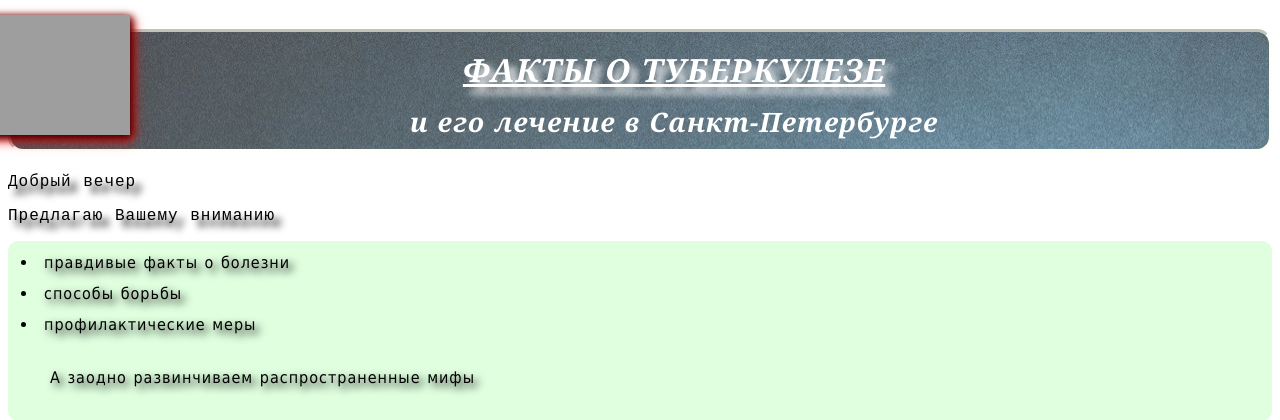
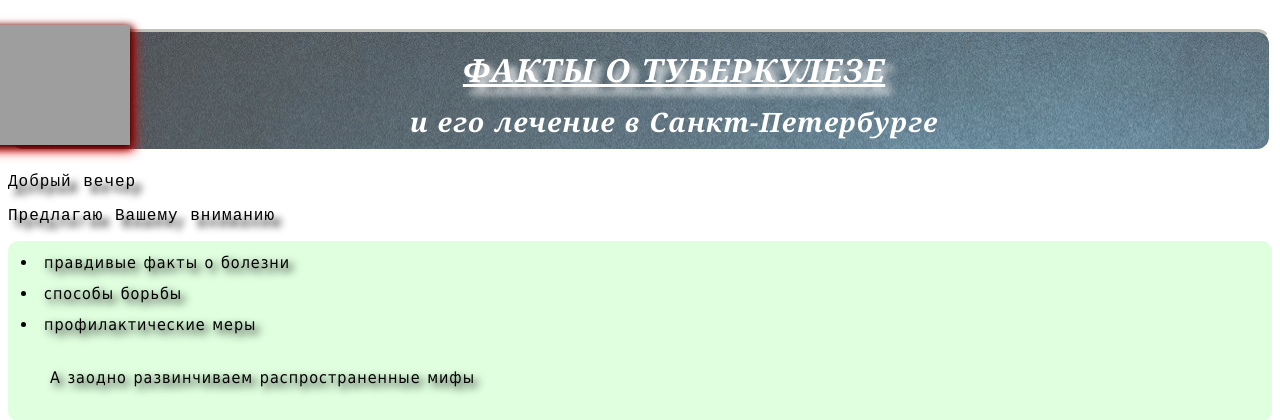
Before and after one commit to AlexZwerb/AlexZwerb.github.io, a PHP site: page / in a window 1280 px wide. Shown: the top 420 px of the page. Run offline with PHP 8.4, Linux system fonts and the light colour scheme; grey boxes are pictures that could not be loaded.

Commit message:
repack0400

```diff
--- a/style.css
+++ b/style.css
@@ -1,7 +1,7 @@
 ul,ul *{text-shadow:4px 4px 8px ;}
 body{margin:0 auto;max-width:100%;padding:8px;}
 header h1{position:relative;background-image:url("i.webp")!important;color:white;}
-#kreuz{position:absolute;z-index:500;width:160px;opacity:1;top:15px;left:-30px;filter:drop-shadow(1px 2px 4px black)drop-shadow(2px 3px 4px red)}
+#kreuz{position:absolute;z-index:500;width:160px;opacity:1;top:25px;left:-30px;filter:drop-shadow(1px 2px 4px black)drop-shadow(2px 3px 4px red)}
 h1{font-style:italic;border:inset ivory;border-radius:15px;}
 ul *,ul{font-family:Tahoma;padding:6px;}
 ul{padding-left:30px;}
```
Also changed, not shown: 1 other file.
